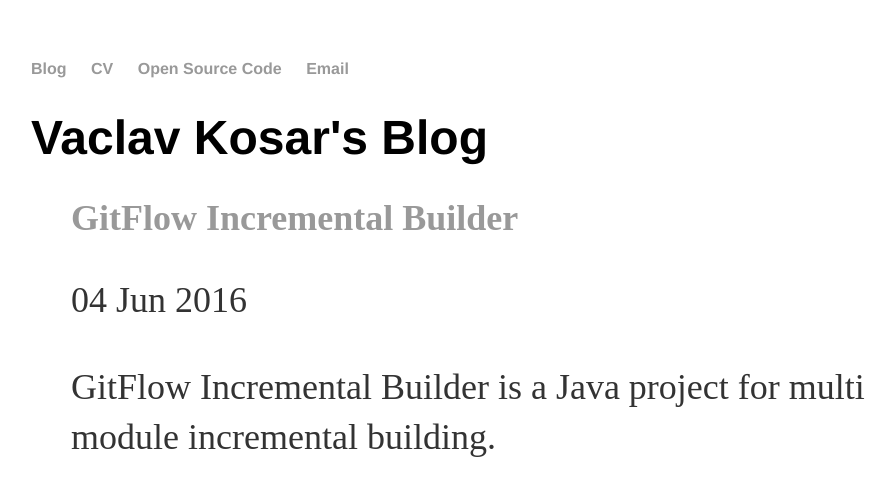
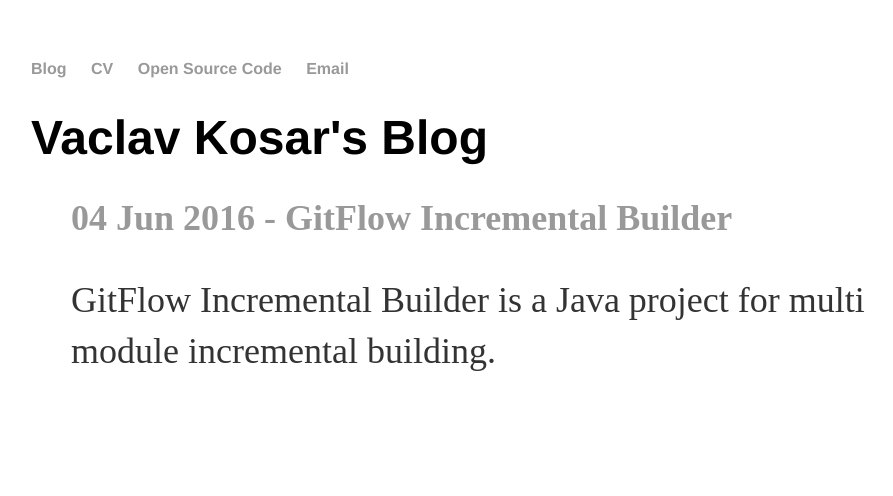
Before and after one commit to vackosar/vackosar.github.io, a Jekyll site: the page built from index.html, in a window 1280 px wide. Shown: the top 496 px of the page, without its empty margins (161-1054 px from the left). Built offline with Jekyll 4.4.1, drawn with Linux system fonts in a browser that asks for light colours.

Commit message:
Show posts in index.html

```diff
--- a/index.html
+++ b/index.html
@@ -6,9 +6,10 @@ title: Vaclav Kosar's Blog
 <ul class="posts">
   {% for post in site.posts %}
     <li>
-      <a href="{{ post.url }}" title="{{ post.title }}"><h2>{{ post.title }}</h2></a>
-      <p class="meta">{{ post.date | date_to_string }}</p>
-      {{ post.content }}
+      <a href="{{ post.url }}" title="{{ post.title }}"><h2>{{ post.date | date_to_string }} - {{ post.title }}</h2></a>
+      <div class="post">
+        {{ post.content }}
+      </div>
     </li>
   {% endfor %}
 </ul>
```
